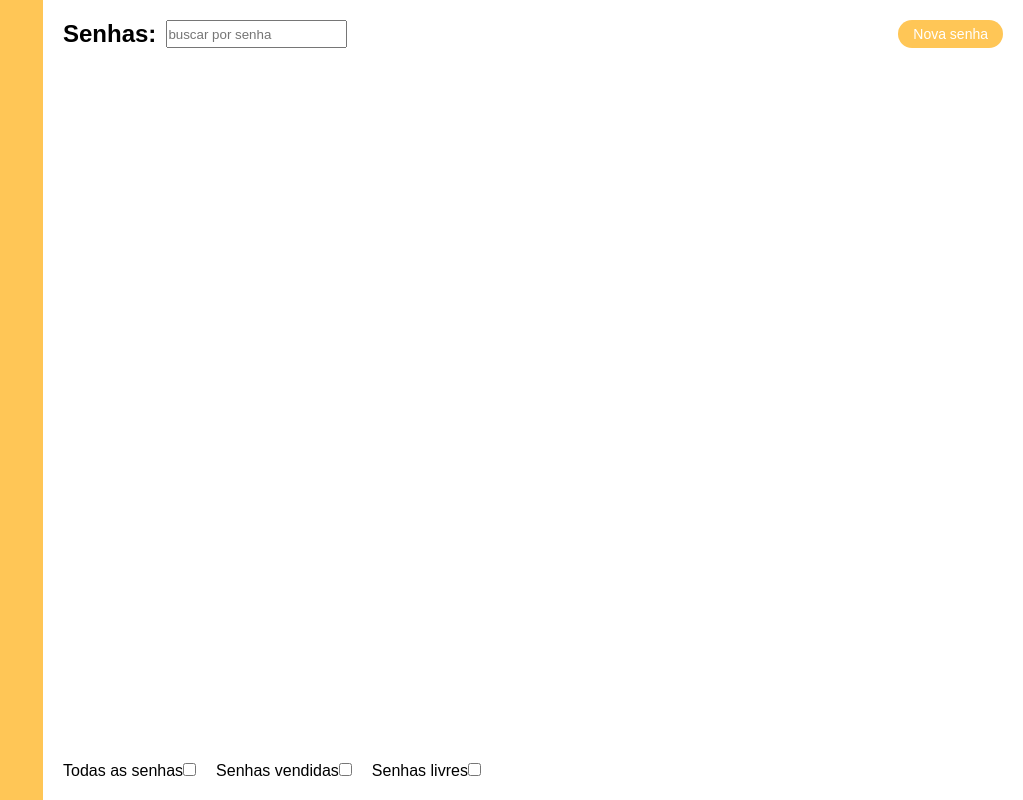
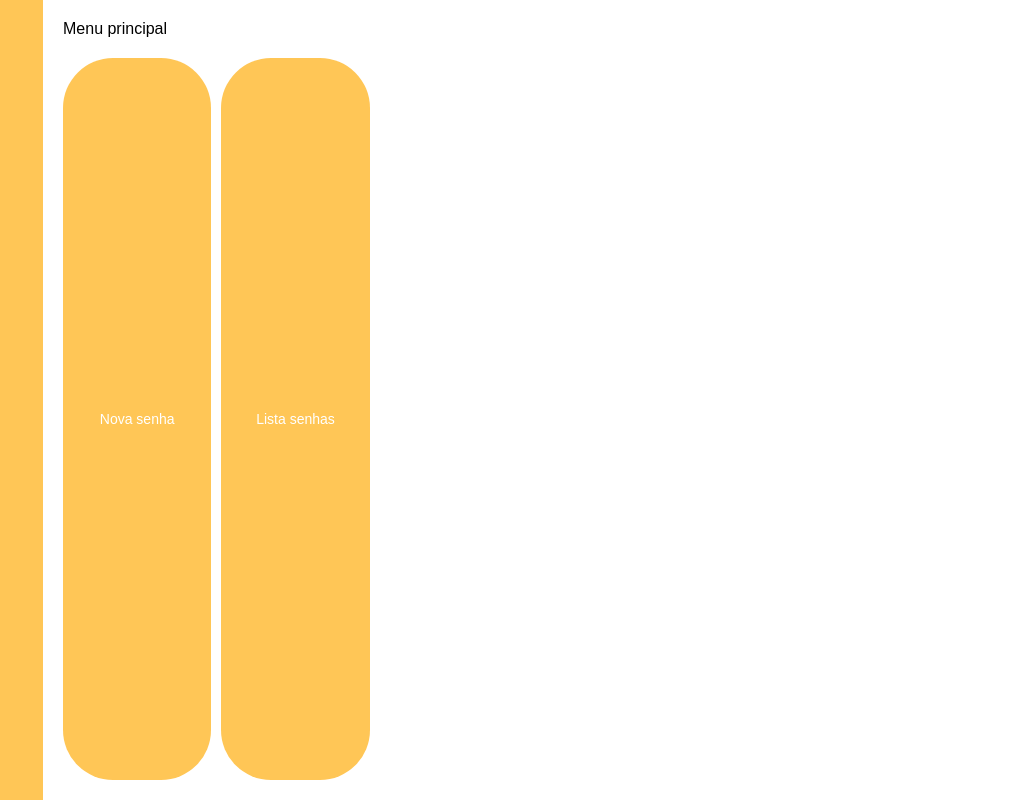
Before and after one commit to LoiolaBr17/vqr, an Angular app: page /dashboard in a window 1280 px wide. Shown: the whole page, without its empty margins (257-1280 px from the left). Built offline with nearby package versions, Linux system fonts and the light colour scheme; a web font is replaced by a local one.

Commit message:
ajustes telas

```diff
--- a/src/app/pages/dashboard/dashboard.component.html
+++ b/src/app/pages/dashboard/dashboard.component.html
@@ -1,68 +1,10 @@
 <section>
   <div class="nav">
-    <div>
-      <h2>Senhas:</h2>
-      <input
-        type="search"
-        placeholder="buscar por senha"
-        [(ngModel)]="searchText"
-        (input)="filtrarSenhas()"
-      />
-    </div>
-
-    <button (click)="assignPassword()">Nova senha</button>
+    <p>Menu principal</p>
   </div>
 
   <div class="container-pass">
-    <div *ngFor="let item of passFilter | keyvalue" class="item-pass">
-      {{ item.value.nome }}
-
-      <div *ngIf="item.value.disponivel === false">
-        <p>{{ item.value.infos.representacao }}</p>
-        <p>{{ item.value.infos.vaqueiro }}</p>
-      </div>
-
-      <!-- <div *ngIf="item.value.disponivel === true">
-              <p>-</p>
-              <p>-</p>
-              <p>-</p>
-          </div> -->
-
-      <!-- <div>
-              <button>Ver mais</button>
-          </div> -->
-    </div>
-  </div>
-
-  <div class="footer">
-    <div class="footer-checkbox">
-      <label for="senhas_todas">Todas as senhas</label>
-      <input
-        type="checkbox"
-        name="senhas_todas"
-        [(ngModel)]="senhas_todas_filtro"
-        (click)="toggleFilter('senhas_todas_filtro')"
-      />
-    </div>
-
-    <div class="footer-checkbox">
-      <label for="senhas_vendidas">Senhas vendidas</label>
-      <input
-        type="checkbox"
-        name="senhas_vendidas"
-        [(ngModel)]="senhas_vendidas_filtro"
-        (click)="toggleFilter('senhas_vendidas_filtro')"
-      />
-    </div>
-
-    <div class="footer-checkbox">
-      <label for="senhas_livres">Senhas livres</label>
-      <input
-        type="checkbox"
-        name="senhas_livres"
-        [(ngModel)]="senhas_livres_filtro"
-        (click)="toggleFilter('senhas_livres_filtro')"
-      />
-    </div>
+    <button (click)="assignPass()">Nova senha</button>
+    <button (click)="listPass()">Lista senhas</button>
   </div>
 </section>
--- a/src/app/pages/dashboard/dashboard.component.ts
+++ b/src/app/pages/dashboard/dashboard.component.ts
@@ -39,8 +39,12 @@ export class DashboardComponent {
     });
   }
 
-  assignPassword() {
+  assignPass() {
     this.router.navigate(['/set_pass']);
+  }
+
+  listPass() {
+    this.router.navigate(['/list_pass']);
   }
 
   filtrarSenhas() {
--- a/src/app/pages/list-pass/list-pass.component.html
+++ b/src/app/pages/list-pass/list-pass.component.html
@@ -1,23 +1,23 @@
 <section>
-    <div id="nav">
-        <h2>Senhas</h2>
+  <div class="nav">
     <div>
+      <h2>Senhas:</h2>
       <input
         type="search"
         placeholder="buscar por senha"
         [(ngModel)]="searchText"
-                (input)="filtrarSenhas()">
+        (input)="filtrarSenhas()"
+      />
     </div>
   </div>
 
   <div class="container-pass">
     <div *ngFor="let item of passFilter | keyvalue" class="item-pass">
-            <div>{{ item.value.nome }}</div>
+      {{ item.value.nome }}
 
       <!-- <div *ngIf="item.value.disponivel === false">
+        <p>{{ item.value.infos.representacao }}</p>
         <p>{{ item.value.infos.vaqueiro }}</p>
-                <p>{{ item.value.infos.cavalo }}</p>
-                <p>Outro campo qualquer</p>
       </div> -->
 
       <!-- <div *ngIf="item.value.disponivel === true">
@@ -30,25 +30,37 @@
               <button>Ver mais</button>
           </div> -->
     </div>
-
   </div>
 
-    <div id="footer">
-        <button (click)="voltar()">Voltar</button>
-
+  <div class="footer">
     <div class="footer-checkbox">
       <label for="senhas_todas">Todas as senhas</label>
-            <input type="checkbox" name="senhas_todas"  [(ngModel)]="senhas_todas_filtro" (click)="toggleFilter('senhas_todas_filtro')"/>
+      <input
+        type="checkbox"
+        name="senhas_todas"
+        [(ngModel)]="senhas_todas_filtro"
+        (click)="toggleFilter('senhas_todas_filtro')"
+      />
     </div>
 
     <div class="footer-checkbox">
       <label for="senhas_vendidas">Senhas vendidas</label>
-            <input type="checkbox" name="senhas_vendidas"  [(ngModel)]="senhas_vendidas_filtro" (click)="toggleFilter('senhas_vendidas_filtro')"/>
+      <input
+        type="checkbox"
+        name="senhas_vendidas"
+        [(ngModel)]="senhas_vendidas_filtro"
+        (click)="toggleFilter('senhas_vendidas_filtro')"
+      />
     </div>
 
     <div class="footer-checkbox">
       <label for="senhas_livres">Senhas livres</label>
-            <input type="checkbox" name="senhas_livres"  [(ngModel)]="senhas_livres_filtro" (click)="toggleFilter('senhas_livres_filtro')"/>
+      <input
+        type="checkbox"
+        name="senhas_livres"
+        [(ngModel)]="senhas_livres_filtro"
+        (click)="toggleFilter('senhas_livres_filtro')"
+      />
     </div>
   </div>
 </section>
--- a/src/app/pages/list-pass/list-pass.component.scss
+++ b/src/app/pages/list-pass/list-pass.component.scss
@@ -1,37 +1,57 @@
-#nav {
-    background-color: red;
+button {
+  border: none;
+  background-color: #ffc656;
+  color: white;
+  font-size: 14px;
+  padding: 5px 15px;
+  border-radius: 50px;
+  cursor: pointer;
+}
+
+section {
+  height: 100%;
+  display: flex;
+  flex-direction: column;
+  gap: 20px;
+
+  .nav {
     display: flex;
     justify-content: space-between;
-    padding: 0 1.5em;
-    margin-bottom: 1em;
-    align-items: center;
+
+    div:first-child {
+      display: flex;
+      gap: 10px;
+    }
+  }
+
+  .container-pass {
+    flex: 1;
+    display: grid;
+    grid-template-columns: repeat(6, 1fr);
+    gap: 10px;
+    overflow-y: auto;
+
+    .item-pass {
+      padding: 10px;
+      height: min-content;
+      display: flex;
+      justify-content: center;
+      align-items: center;
+      background-color: #ddd;
+    }
+  }
+
+  .footer {
+    display: flex;
+    gap: 20px;
+  }
 }
 
-.container-pass {
-    display: grid;
-    grid-template-columns: repeat(3, 1fr);
-    grid-gap: 10px;
-
-    .item-pass {
-        display: flex;
-        justify-content: space-between;
-        align-items: center;
-        background-color: #ddd;
-        padding: 10px;
-
-    }
+#nav {
+  background-color: red;
+  display: flex;
+  justify-content: space-between;
+  padding: 0 1.5em;
+  margin-bottom: 1em;
+  align-items: center;
 }
-
-#footer {
-    background-color: aqua;
-    display: flex;
-    align-items: center;
-    justify-content: space-between;
-    padding: .5em 1em;
-    margin-top: .5em;
-
-    .footer-checkbox {
-        display: flex;
-        align-items: center;
-    }
-}
```
Also changed, not shown: 1 other file (tests, documents, lock files or other folders). Lines whose indentation alone changed are shown as unchanged.
